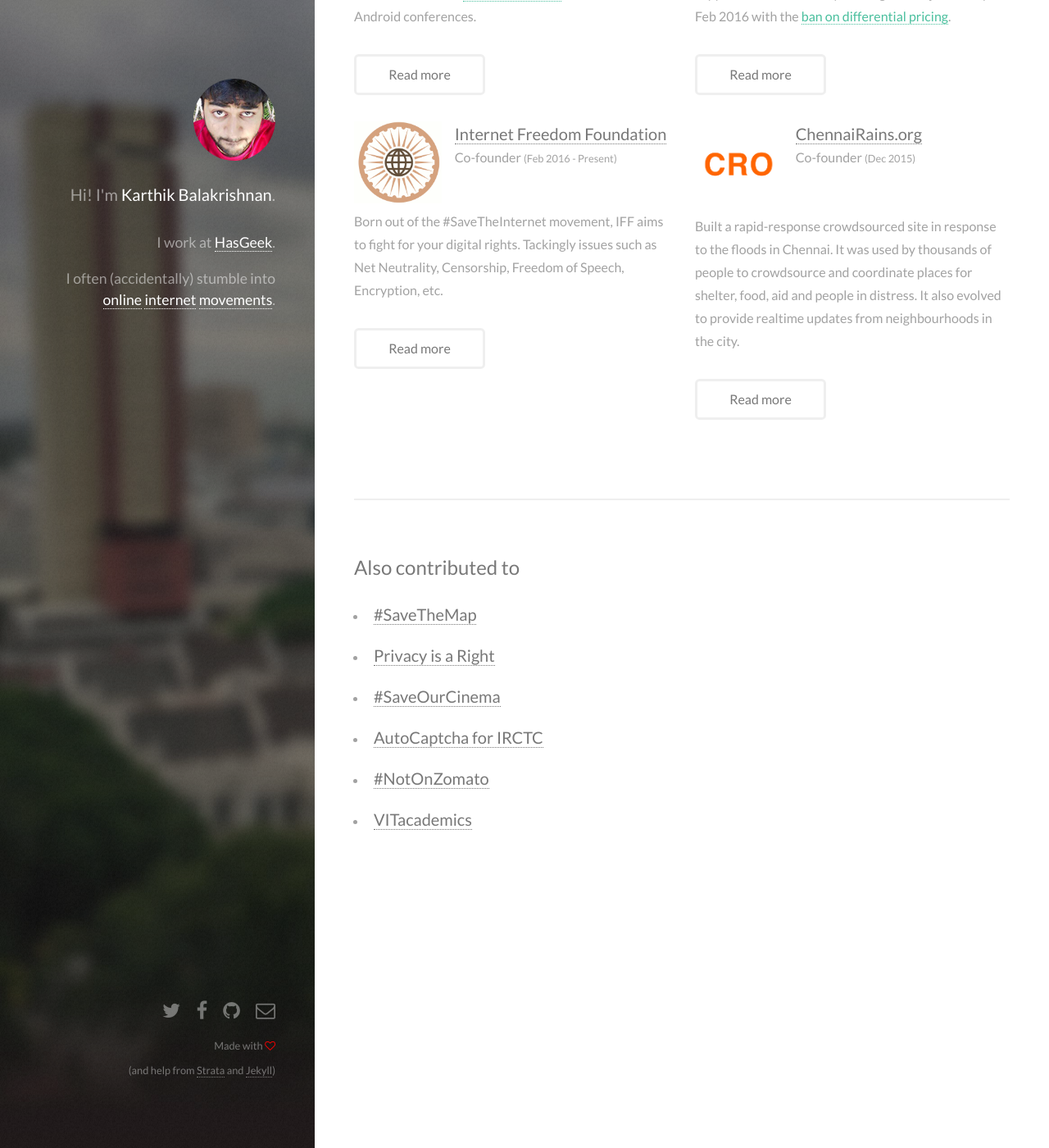
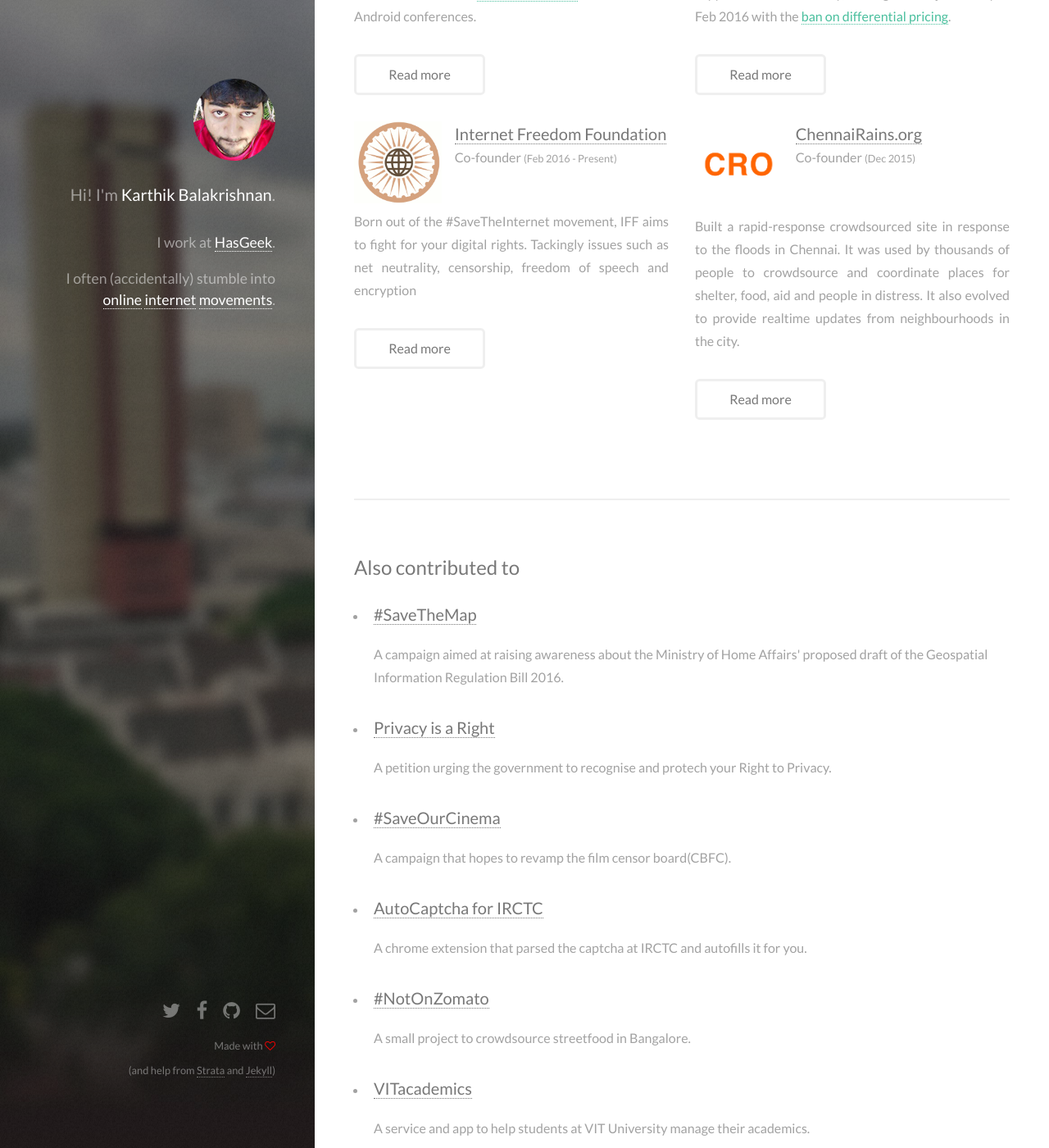
Before and after one commit to karthikb351/karthikb351, a Jekyll site: the page built from work/index.html, in a window 1280 px wide and 1400 px high, scrolled down 387 px. Shown: the whole window at 82% size. Built offline with Jekyll 4.4.1, drawn with Linux system fonts in a browser that asks for light colours; comment, search, counter and statistics services are not loaded.

Commit message:
Updated work decriptions

```diff
--- a/cv/index.html
+++ b/work/index.html
@@ -1,6 +1,6 @@
 ---
 layout: default
-permalink: /cv
+permalink: cv/
 ---
 <section id="one">
   <h2 style="margin: 0px;">Things I've been involved with</h2>
@@ -16,7 +16,7 @@
           <p>Developer <span style="font-size: 0.8em;">(Dec 2014 - Present)</span></p>
         </div>
       </div>
-      <p>Managed HasGeek's Android app, <a href="https://play.google.com/store/apps/details?id=com.hasgeek.funnel">Talkfunnel</a>, worked on Python+Flask+Postgresql for <a href="https://hasjob.co">Hasjob</a>, <a href="https://auth.hasgeek.com">Lastuser</a>, <a href="https://github.com/hasgeek">etc</a>.<br>
+      <p style="text-align:justify;">Managed HasGeek's Android app, <a href="https://play.google.com/store/apps/details?id=com.hasgeek.funnel">Talkfunnel</a>, worked on Python+Flask+Postgresql for <a href="https://hasjob.co">Hasjob</a>, <a href="https://auth.hasgeek.com">Lastuser</a>, <a href="https://github.com/hasgeek">etc</a>.<br>
       Served as editor of <a href="https://droidcon.in/2015">droidconIN 2015</a>, one of India's Android conferences.
       </p>
       <div id="hasgeek" class="modal" style="display:none;">
@@ -27,10 +27,10 @@
           <div class="10u 12u$(xsmall)">
             <h3 style="margin: 0px;""><a href="https://hasgeek.com">HasGeek</a></h3>
             <p>Developer <span style="font-size: 0.8em;">(Dec 2014 - Present)</span></p>
-            <p>I joined HasGeek as an intern during my final year of engineering and joined fulltime after I graduated (May 2015).
+            <p style="text-align:justify;">I joined HasGeek as an intern during my final year of engineering and joined fulltime after I graduated (May 2015).
             <br>
             I started off as the sole <b>Android developer</b> on HasGeek's <a href="https://play.google.com/store/apps/details?id=com.hasgeek.funnel">Talkfunnel</a> app, and then moved on to working on HasGeek's many web products - <a href="https://hasjob.co">Hasjob</a>, <a href="https://talkfunnel.com">Talkfunnel</a>, <a href="https://auth.hasgeek.com">Lastuser</a>, etc. They are all built primarily on <b>Python+Flask+Postgresql</b>, along with HasGeek's custom libraries such as <a href="https://github.com/hasgeek/baseframe">baseframe(UI)</a>, <a href="https://github.com/hasgeek/coaster">coaster(utilities)</a> and <a href="https://github.com/hasgeek/">many others</a>.</p>
-            <p>In the latter half of 2015, I served at the editor of <a href="https://droidcon.in/2015">droidconIN 2015</a>, HasGeek's android conference. I was responsible for framing the theme, inviting proposals and curating the talks and workshops.<br><b>droidconIN 2015 saw 300+ attendees, 20+ talks and 8+ workshops</b>.
+            <p style="text-align:justify;">In the latter half of 2015, I served at the editor of <a href="https://droidcon.in/2015">droidconIN 2015</a>, HasGeek's android conference. I was responsible for framing the theme, inviting proposals and curating the talks and workshops.<br><b>droidconIN 2015 saw 300+ attendees, 20+ talks and 8+ workshops</b>.
             </p>
           </div>
         </div>
@@ -50,7 +50,7 @@
           <p>Co-founder <span style="font-size: 0.8em;">(Apr 2015 - Present)</span></p>
         </div>
       </div>
-      <p>One of India's largest online movements, which saw over <a href="http://timesofindia.indiatimes.com/tech/tech-news/Net-neutrality-Over-1-million-emails-leave-Trai-in-a-spot/articleshow/47032904.cms">1 million Indians email their telecom regulator</a> in support of Net Neutrality, leading to a major victory in Feb 2016 with the <a href="http://tech.firstpost.com/news-analysis/trai-says-no-differential-pricing-rules-in-favour-of-net-neutrality-298318.html">ban on differential pricing</a>.</p>
+      <p style="text-align:justify;">One of India's largest online movements, which saw over <a href="http://timesofindia.indiatimes.com/tech/tech-news/Net-neutrality-Over-1-million-emails-leave-Trai-in-a-spot/articleshow/47032904.cms">1 million Indians email their telecom regulator</a> in support of Net Neutrality, leading to a major victory in Feb 2016 with the <a href="http://tech.firstpost.com/news-analysis/trai-says-no-differential-pricing-rules-in-favour-of-net-neutrality-298318.html">ban on differential pricing</a>.</p>
 
       <div id="sti" class="modal" style="display:none;">
         <div class="row">
@@ -60,9 +60,9 @@
           <div class="10u 12u$(xsmall)">
             <h3 style="margin: 0px;""><a href="http://savetheinternet.in">#SaveTheInternet</a></h3>
             <p>Co-founder <span style="font-size: 0.8em;">(Apr 2015 - Present)</span></p>
-            <p>I was involved with the campaign from the beginning, helping build the tech that supported the movement.
+            <p style="text-align:justify;">I was involved with the campaign from the beginning, helping build the tech that supported the movement.
             <br>The entire stack cost us <b>exactly zero</b>. It was built entirely on free tools and services, and managed to handle over 2 million visitors over a span of just 14 days.</p>
-            <p>I spoke about <a href="https://speakerdeck.com/karthikb351/how-we-ran-number-savetheinternet-for-free-1">How we ran #SaveTheInternet for free</a> at Barcamp Bangalore in 2015.</p>
+            <p style="text-align:justify;">I spoke about <a href="https://speakerdeck.com/karthikb351/how-we-ran-number-savetheinternet-for-free-1">How we ran #SaveTheInternet for free</a> at Barcamp Bangalore in 2015.</p>
           </div>
         </div>
 
@@ -83,7 +83,7 @@
           <p>Co-founder <span style="font-size: 0.8em;">(Feb 2016 - Present)</span></p>
         </div>
       </div>
-      <p>Born out of the #SaveTheInternet movement, IFF aims to fight for your digital rights. Tackingly issues such as Net Neutrality, Censorship, Freedom of Speech, Encryption, etc.</p>
+      <p style="text-align:justify;">Born out of the #SaveTheInternet movement, IFF aims to fight for your digital rights. Tackingly issues such as net neutrality, censorship, freedom of speech and encryption</p>
       <div id="iff" class="modal" style="display:none;">
         <div class="row">
           <div class="2u 12u$(xsmall)">
@@ -92,7 +92,7 @@
           <div class="10u 12u$(xsmall)">
             <h3 style="margin: 0px;""><a href="http://internetfreedom.in">Internet Freedom Foundation</a></h3>
             <p>Co-founder <span style="font-size: 0.8em;">(Feb 2016 - Present)</span></p>
-            <p></p>
+            <p style="text-align:justify;">I was one of the initial members, helping frame the goals and roadmap for the foundation. I'm also involved with leading and managing tech projects under IFF.</p>
           </div>
         </div>
       </div>
@@ -111,7 +111,7 @@
           <p>Co-founder <span style="font-size: 0.8em;">(Dec 2015)</span></p>
         </div>
       </div>
-      <p>Built a rapid-response crowdsourced site in response to the floods in Chennai. It was used by thousands of people to crowdsource and coordinate places for shelter, food, aid and people in distress. It also evolved to provide realtime updates from neighbourhoods in the city.</p>
+      <p style="text-align:justify;">Built a rapid-response crowdsourced site in response to the floods in Chennai. It was used by thousands of people to crowdsource and coordinate places for shelter, food, aid and people in distress. It also evolved to provide realtime updates from neighbourhoods in the city.</p>
       <div id="iff" class="modal" style="display:none;">
         <div class="row">
           <div class="2u 12u$(xsmall)">
@@ -120,7 +120,7 @@
           <div class="10u 12u$(xsmall)">
             <h3 style="margin: 0px;""><a href="http://chennarains.org">ChennaiRains.org</a></h3>
             <p>Co-founder <span style="font-size: 0.8em;">(Dec 2015)</span></p>
-            <p></p>
+            <p style="text-align:justify;">Along with a few others, <a href="http://chennarains.org">ChennaiRains.org</a> was setup within a few hours of the floods starting, around 2am. It started with just a handful of people and grew to over 200 volunteers in 3 days. In addition to building the website and supporting tech, I helped setup the communications channels and tools to manage all the data and volunteers. It was a combination of Slack and Google Spreadsheets that powered the whole campaign, with some scripting to glue it all together.</p>
           </div>
         </div>
       </div>
@@ -134,12 +134,18 @@
 <section id="two">
   <h2>Also contributed to</h2>
   <ul>
-    <li><h3><a href="http://savethemap.in">#SaveTheMap</a></h3></li>
-    <li><h3><a href="http://privacyisaright.in">Privacy is a Right</a></h3></li>
-    <li><h3><a href="http://saveourcinema.in">#SaveOurCinema</a></h3></li>
-    <li><h3><a href="https://github.com/karthikb351/AutoCaptcha-for-IRCTC">AutoCaptcha for IRCTC</a></h3></li>
-    <li><h3><a href="http://karthikb351.github.io/notonzomato.in/">#NotOnZomato</a></h3></li>
-    <li><h3><a href="http://vitacademics-rel.herokuapp.com/">VITacademics</a></h3></li>
+    <li><h3><a href="http://savethemap.in">#SaveTheMap</a></h3>
+    <p>A campaign aimed at raising awareness about the Ministry of Home Affairs' proposed draft of the Geospatial Information Regulation Bill 2016.</p></li>
+    <li><h3><a href="http://privacyisaright.in">Privacy is a Right</a></h3>
+    <p>A petition urging the government to recognise and protech your Right to Privacy.</p></li>
+    <li><h3><a href="http://saveourcinema.in">#SaveOurCinema</a></h3>
+    <p>A campaign that hopes to revamp the film censor board(CBFC).</p></li>
+    <li><h3><a href="https://github.com/karthikb351/AutoCaptcha-for-IRCTC">AutoCaptcha for IRCTC</a></h3>
+    <p>A chrome extension that parsed the captcha at IRCTC and autofills it for you.</p></li>
+    <li><h3><a href="http://karthikb351.github.io/notonzomato.in/">#NotOnZomato</a></h3>
+    <p>A small project to crowdsource streetfood in Bangalore.</p></li>
+    <li><h3><a href="http://vitacademics-rel.herokuapp.com/">VITacademics</a></h3>
+    <p>A service and app to help students at VIT University manage their academics.</p></li>
   </ul>
   <!-- <div class="row">
     <article class="6u 12u$(xsmall) work-item">
```
Also changed, not shown: 1 other file.
